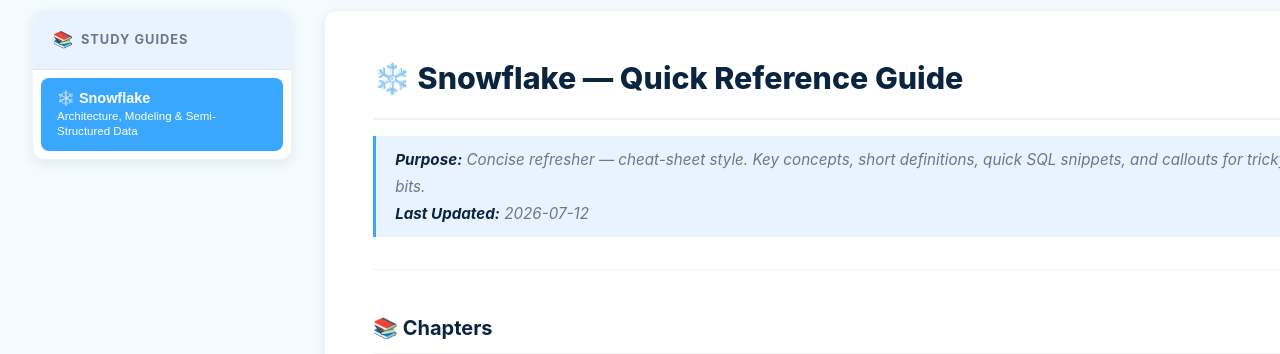
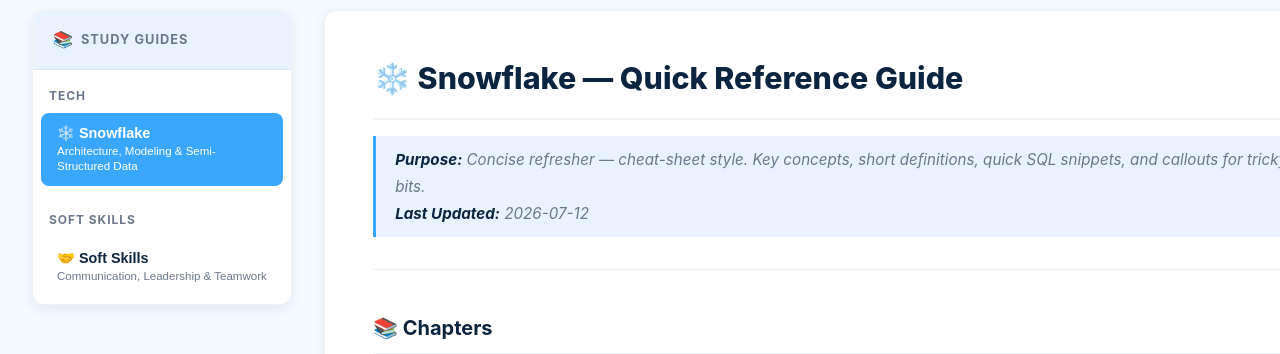
Before and after one commit to pulkiit-arora/InterviewVault, a React (Vite) app: page / in a window 1280 px wide. Both pictures are taken after a click on the button "Guides". Shown: the part 120-474 px from the top of the page. Built offline with nearby package versions, Linux system fonts and the light colour scheme; no server answers.

Commit message:
Refactor guides into tech and soft categories, remove soft skills from header

```diff
--- a/src/components/GuideViewer.jsx
+++ b/src/components/GuideViewer.jsx
@@ -96,8 +96,24 @@
           <span className="guides-sidebar-icon">📚</span>
           <span className="guides-sidebar-title">Study Guides</span>
         </div>
+        <div className="guides-category-title">Tech</div>
         <ul className="guides-list">
-          {guides.map(g => (
+          {guides.filter(g => g.category === 'tech' || !g.category).map(g => (
+            <li key={g.id}>
+              <button
+                className={`guide-item-btn${activeGuide?.id === g.id ? ' active' : ''}`}
+                onClick={() => setActiveGuide(g)}
+              >
+                <span className="guide-item-title">{g.title}</span>
+                {g.subtitle && <span className="guide-item-sub">{g.subtitle}</span>}
+              </button>
+            </li>
+          ))}
+        </ul>
+
+        <div className="guides-category-title">Soft Skills</div>
+        <ul className="guides-list">
+          {guides.filter(g => g.category === 'soft').map(g => (
             <li key={g.id}>
               <button
                 className={`guide-item-btn${activeGuide?.id === g.id ? ' active' : ''}`}
--- a/src/styles.css
+++ b/src/styles.css
@@ -1693,6 +1693,15 @@
   padding: 0.5rem;
 }
 
+.guides-category-title {
+  font-size: 0.75rem;
+  font-weight: 700;
+  text-transform: uppercase;
+  letter-spacing: 0.08em;
+  color: var(--muted);
+  padding: 1rem 1rem 0 1rem;
+}
+
 .guide-item-btn {
   width: 100%;
   display: flex;
```
Also changed, not shown: public/notes/soft-skills-guide.md (added, +16 -0 lines), public/notes/manifest.json, public/questions/manifest.json.
